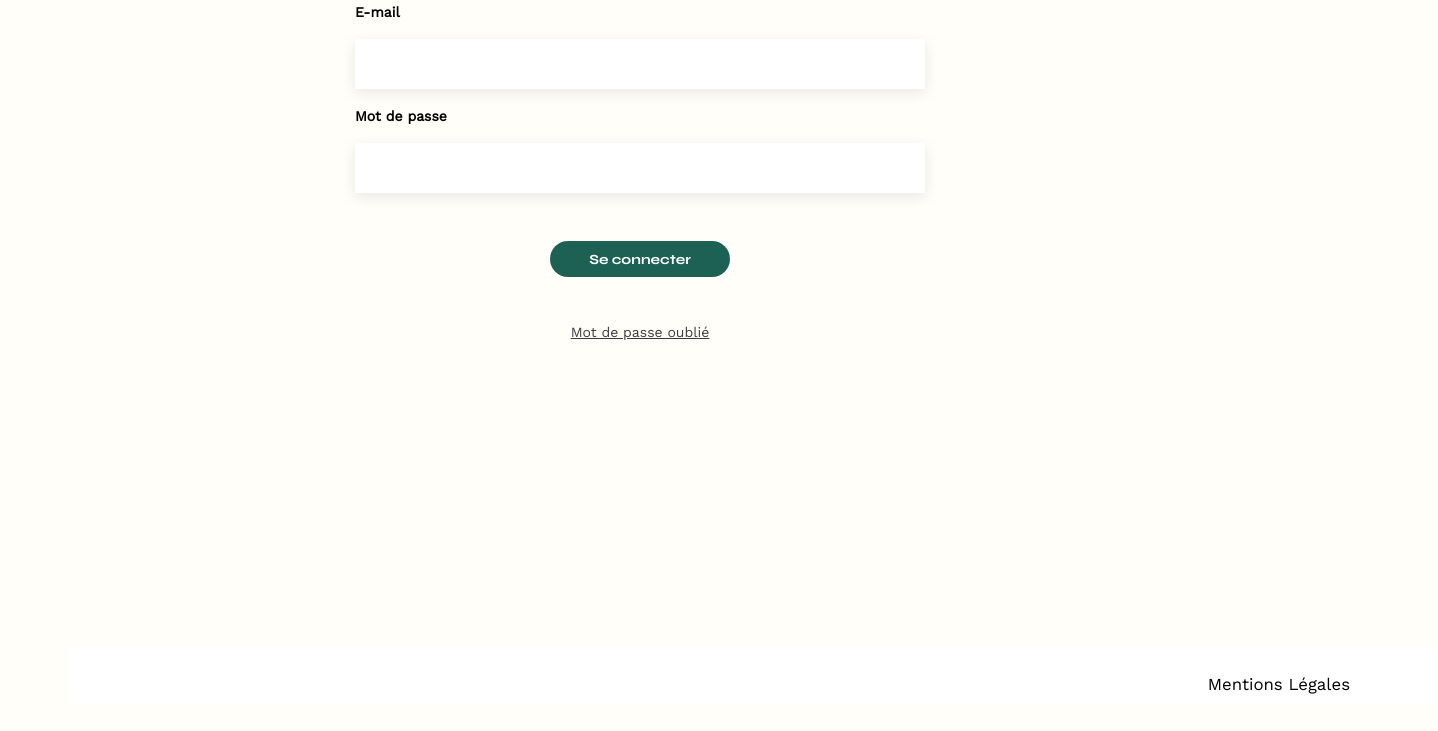
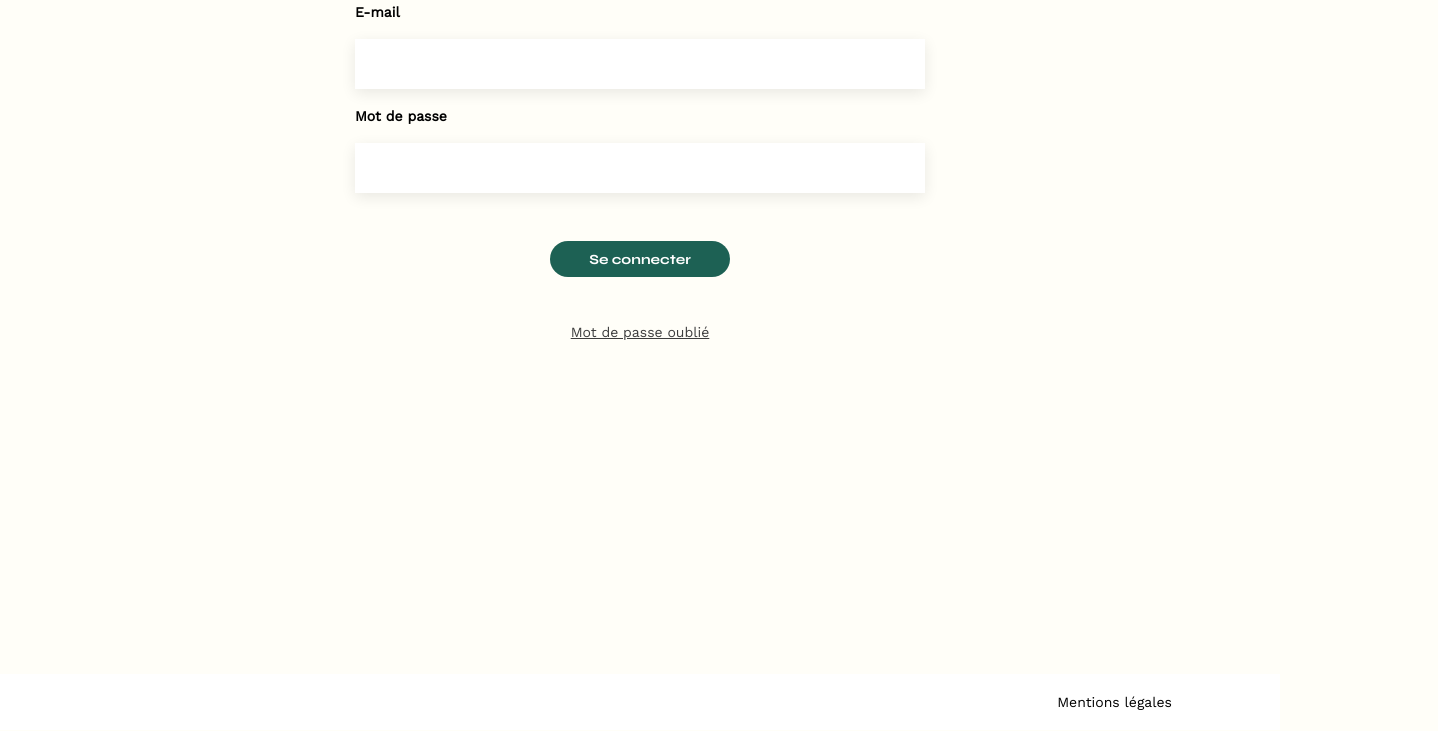
Before and after one commit to LucasDWWM/sophie_bluel, a plain HTML site: page login.html in a window 1280 px wide. Shown: the part 237-968 px from the top of the page, 1438 px wide, since content can reach past the window. Drawn offline with nearby package versions, Linux system fonts and the light colour scheme.

Commit message:
Modif footer login

```diff
--- a/assets/style.css
+++ b/assets/style.css
@@ -47,11 +47,19 @@ table {
 }
 /** end reset css**/
 body {
+	margin: 0;
+	font-family: 'Work Sans';
+	font-size: 14px;
+	background-color: #FFFEF8;
+}
+
+.container {
 	max-width: 1140px;
-	margin:auto;
-	font-family: 'Work Sans' ;
-	font-size: 14px;
+	margin: 0 auto;
+	padding: 0 20px;
+	margin-bottom: 335px;
 }
+
 header {
 	display: flex;
 	justify-content: space-between;
@@ -298,20 +306,22 @@ input[type="submit"]{
 	border-radius: 60px ;
 }
 
-.bg_white_footer{
-	margin-top: 22em;
-    background-color: #fff;
-	width: 120%;
+footer {
+  background-color: #fff;
+  width: 100%;
 }
 
 footer nav ul {
-	display: flex;
-	justify-content: flex-end;
-	margin: 2em;
+  display: flex;
+  justify-content: flex-end;
+  padding: 1.5em 2em;
+  box-sizing: border-box;
+  max-width: 1140px;
+  margin: 0 auto;
 }
 
-.mentions_legales{
-	margin-top: 29px;
-	margin-bottom: 10px;
-	margin-right: 50px;
+
+.mentions_legales {
+  font-size: 14px;
+  font-family: 'Work Sans', sans-serif;
 }
--- a/login.html
+++ b/login.html
@@ -10,6 +10,7 @@
   <link rel="stylesheet" href="./assets/style.css">
 </head>
 <body class="login-page">
+  <div class="container">
     <header>
       <h1>Sophie Bluel <span>Architecte d'intérieur</span></h1>
       <nav>
@@ -21,7 +22,6 @@
         </ul>
       </nav>
   </header>
-
     <main>
       <section id="login">
         <h2>Log in</h2>
@@ -36,12 +36,12 @@
           <p><a href="#">Mot de passe oublié</a></p>
         </form>
       </section>
+    </div>
     </main>
-
   <footer>
-    <nav class="bg_white_footer">
+    <nav>
       <ul>
-        <li class="mentions_legales">Mentions Légales</li>
+        <li class="mentions_legales">Mentions légales</li>
       </ul>
     </nav>
   </footer>
```
Lines whose indentation alone changed are shown as unchanged.
